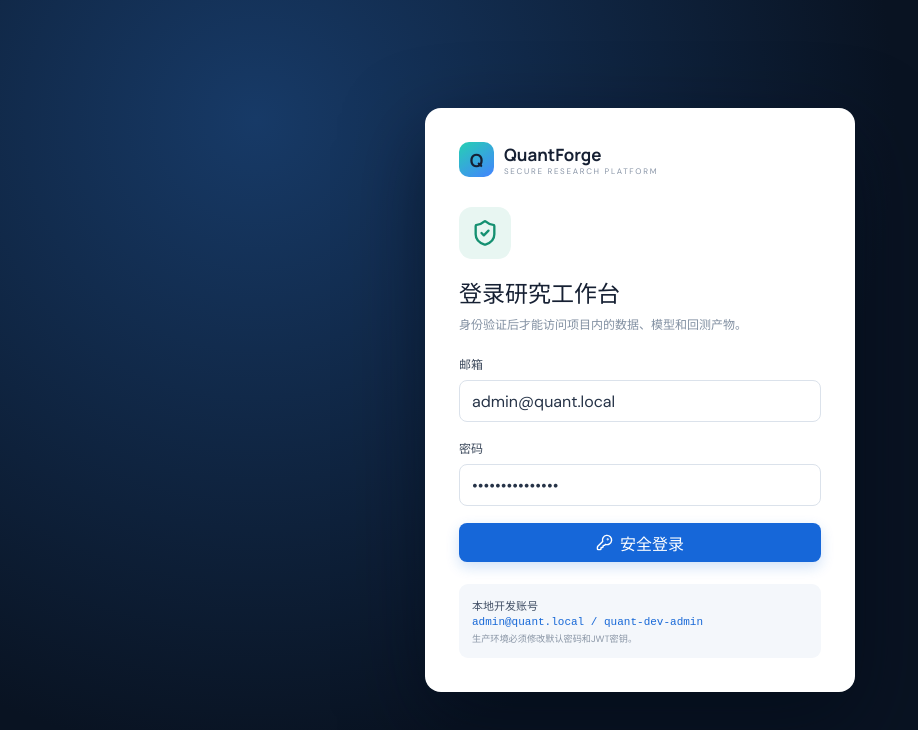
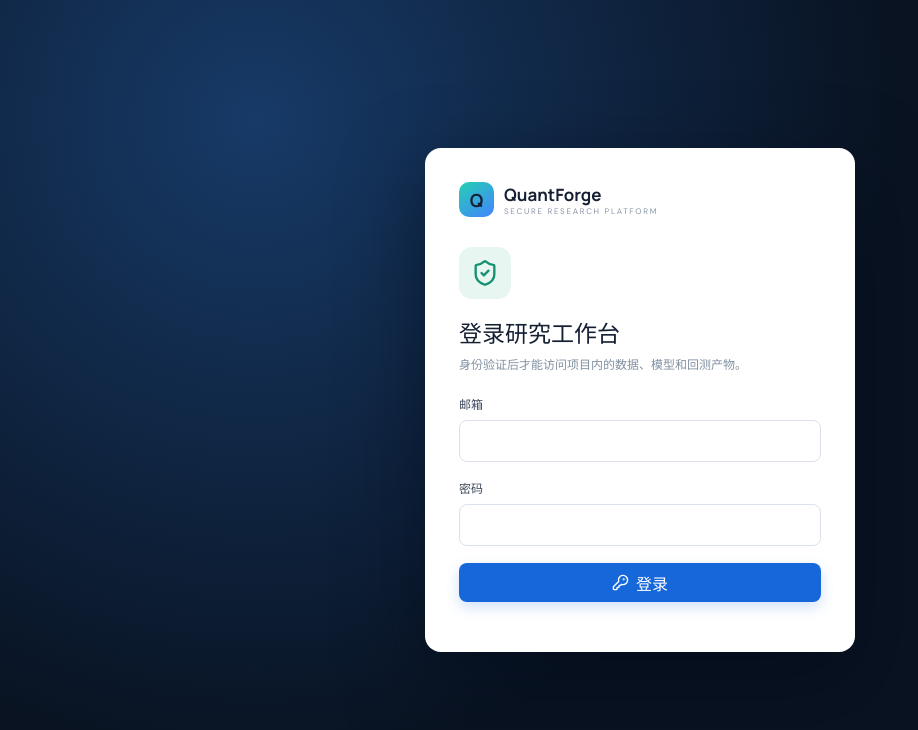
Before and after one commit to xxxxqqqqq/Streamlittrade, a Vue app in the folder frontend/: page /login in a window 1280 px wide. Shown: the top 730 px of the page, without its empty margins (0-918 px from the left). Built offline with nearby package versions, Linux system fonts and the light colour scheme; no server answers.

Commit message:
fix: simplify production login form

```diff
--- a/frontend/src/views/Login.vue
+++ b/frontend/src/views/Login.vue
@@ -1,6 +1,8 @@
 <script setup lang="ts">
 import {ref} from 'vue';import {useRoute,useRouter} from 'vue-router';import {api} from '../api';import {saveSession} from '../auth';import {clearProject} from '../projects';import {KeyRound,LoaderCircle,ShieldCheck} from 'lucide-vue-next'
-const route=useRoute(),router=useRouter(),loading=ref(false),error=ref('');const form=ref({email:'admin@quant.local',password:'quant-dev-admin'})
+const route=useRoute(),router=useRouter(),loading=ref(false),error=ref('')
+// 登录页始终使用空白表单，账号密码由用户正常输入，不在前端保存任何默认凭据。
+const form=ref({email:'',password:''})
 async function submit(){error.value='';loading.value=true;try{const {data}=await api.post('/auth/login',form.value);clearProject();saveSession(data.access_token,data.user,data.refresh_token);await router.replace(String(route.query.redirect||'/'))}catch(e:any){error.value=e.response?.data?.detail||'无法登录，请检查账号或API服务'}finally{loading.value=false}}
 </script>
-<template><main class="login-page"><section class="login-card"><div class="login-brand"><div class="brand-mark">Q</div><div><strong>QuantForge</strong><small>SECURE RESEARCH PLATFORM</small></div></div><div class="login-icon"><ShieldCheck :size="28"/></div><h1>登录研究工作台</h1><p>身份验证后才能访问项目内的数据、模型和回测产物。</p><form @submit.prevent="submit"><div class="field"><label for="login-email">邮箱</label><input id="login-email" v-model="form.email" type="email" autocomplete="username" required/></div><div class="field"><label for="login-password">密码</label><input id="login-password" v-model="form.password" type="password" autocomplete="current-password" required minlength="8"/></div><p v-if="error" class="error-box">{{error}}</p><button class="primary login-submit" :disabled="loading"><LoaderCircle v-if="loading" :size="17" class="spin"/><KeyRound v-else :size="17"/>{{loading?'正在验证':'安全登录'}}</button></form><div class="dev-hint"><b>本地开发账号</b><span>admin@quant.local / quant-dev-admin</span><small>生产环境必须修改默认密码和JWT密钥。</small></div></section></main></template>
+<template><main class="login-page"><section class="login-card"><div class="login-brand"><div class="brand-mark">Q</div><div><strong>QuantForge</strong><small>SECURE RESEARCH PLATFORM</small></div></div><div class="login-icon"><ShieldCheck :size="28"/></div><h1>登录研究工作台</h1><p>身份验证后才能访问项目内的数据、模型和回测产物。</p><form @submit.prevent="submit"><div class="field"><label for="login-email">邮箱</label><input id="login-email" v-model="form.email" type="email" autocomplete="username" required/></div><div class="field"><label for="login-password">密码</label><input id="login-password" v-model="form.password" type="password" autocomplete="current-password" required minlength="8"/></div><p v-if="error" class="error-box">{{error}}</p><button class="primary login-submit" :disabled="loading"><LoaderCircle v-if="loading" :size="17" class="spin"/><KeyRound v-else :size="17"/>{{loading?'正在验证':'登录'}}</button></form></section></main></template>
```
